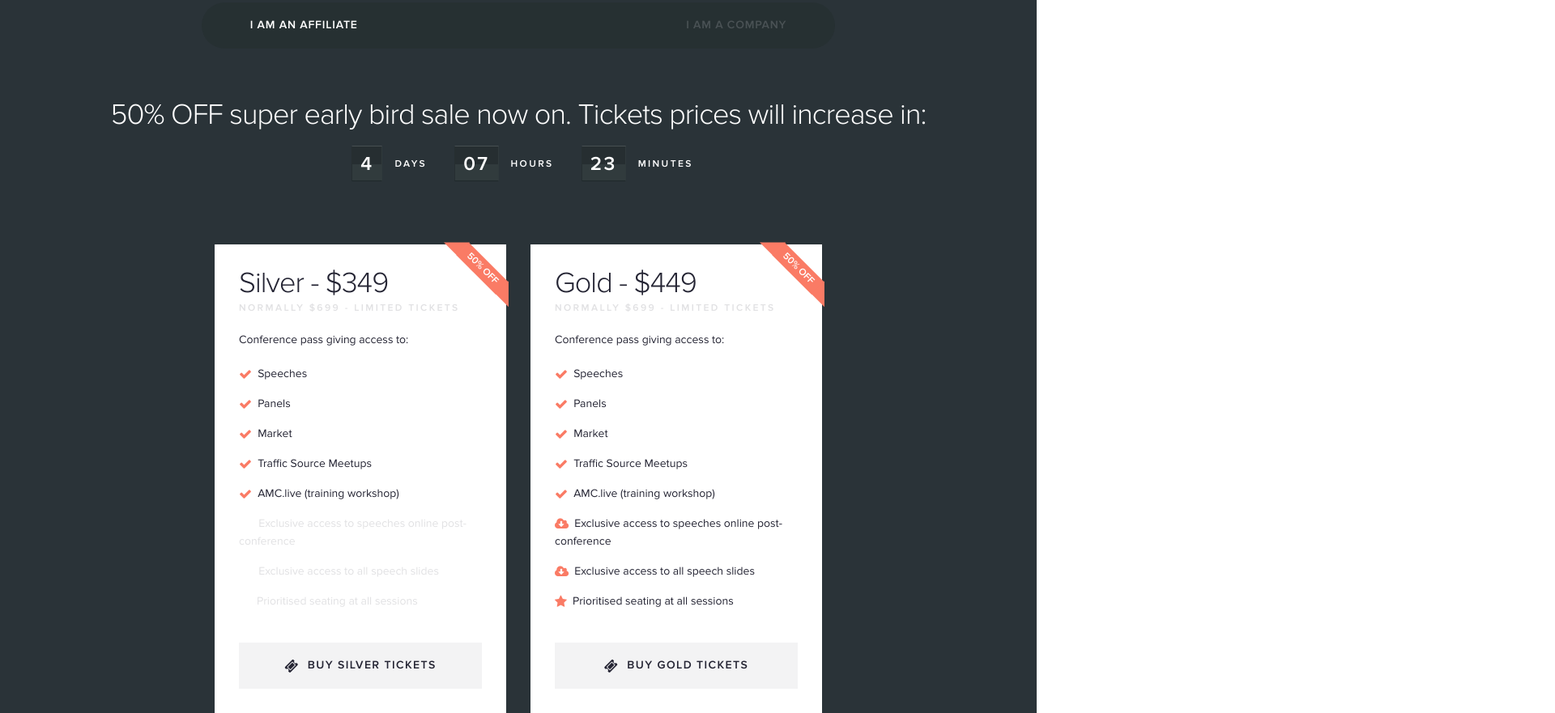
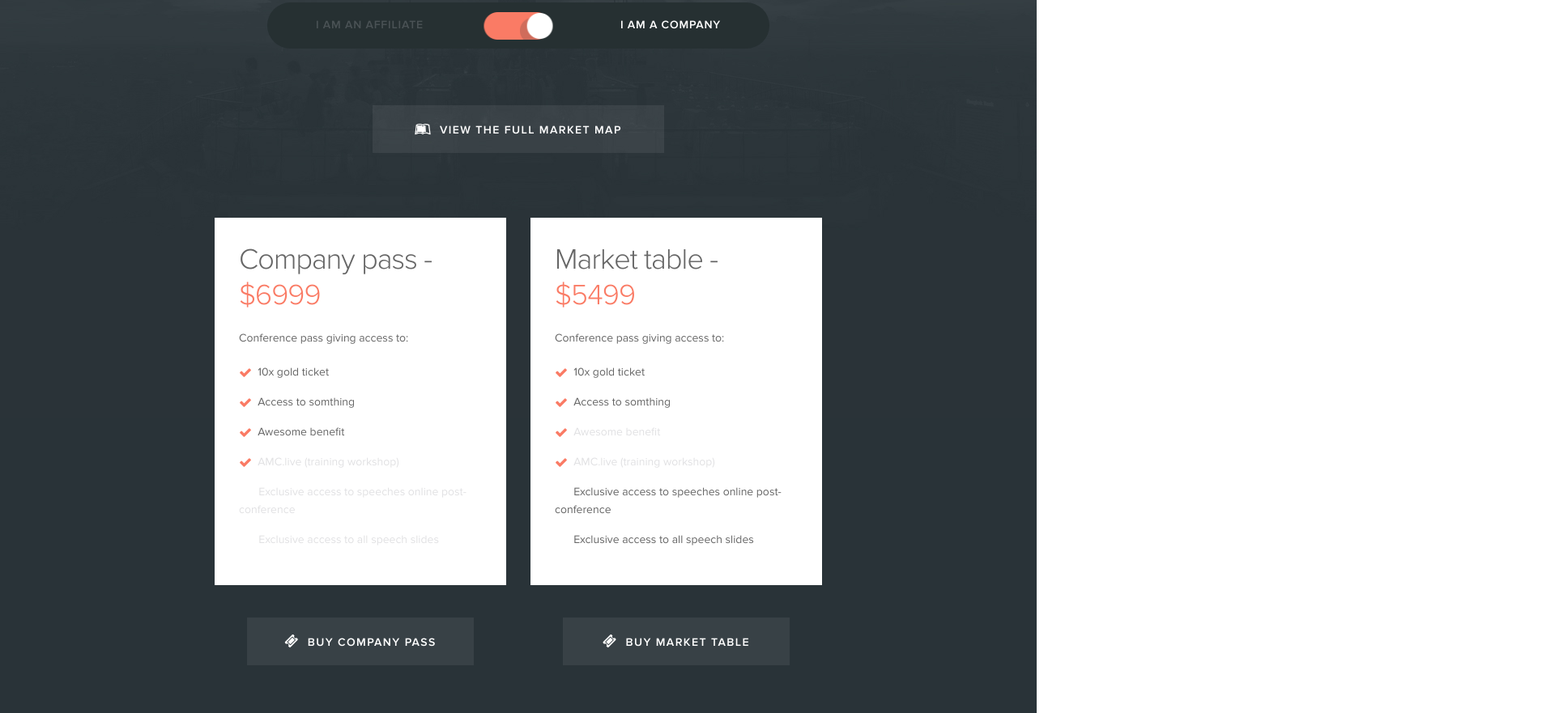
Before and after one commit to ezwon/test, a plain HTML site: page market.html in a window 1280 px wide. Shown: the part 428-1309 px from the top of the page at 81% size, 1920 px wide, since content can reach past the window. Drawn offline with Linux system fonts and the light colour scheme.

Commit message:
Updated every page
coded the latest version of design.

```diff
--- a/assets/css/style.css
+++ b/assets/css/style.css
@@ -68,7 +68,7 @@ p.bold{
 a.primary{
 	display: inline-block;
 	font-size: 0.875rem;
-	line-height: 0.875rem;
+	line-height: 1rem;
 	padding: 20px 40px;
 	text-transform: uppercase;
 	letter-spacing: 0.100em;
@@ -94,14 +94,18 @@ a.primary i{
 .dark{
 	background: #242433;
 }
+
 /* header */
-
 header{
 	width: 100%;
-	background: #333 url("../images/home-bg.jpg") center top no-repeat;
-	background-size: cover;
+	background: #333 url("../images/home-bg.jpg") center no-repeat;
 	padding:120px 0 170px 0;
 }
+	@media screen and (min-width:1900px){
+  	header{
+		background-size:cover;
+		}
+  	}
 .title{
 	width: 100%;
 	padding: 0 20px;
@@ -140,7 +144,7 @@ header{
   		}
   	}
 
-/* slogan */
+/* slogan homepage*/
 .slogan{
 	background: #fff;
 	padding: 90px 0;
@@ -188,13 +192,9 @@ header{
 	margin:40px 0 0 0;
 	text-align: center;
 }
-	@media screen and (max-width:568px){
-  	.slogan-margin{
-  		margin: 0 0 20px 0 !important;
-  		}
-  	}
 
-/* sponsor */
+
+/* sponsor homepage*/
 .sponsor{
 	padding: 50px 0;
 	background: #fcfcfc;
@@ -208,7 +208,7 @@ header{
 	margin: 30px auto 0;
 }
 
-/* ticket */
+/* ticket homepage*/
 .ticket{
 	padding:90px 0;
 	background: #fff;
@@ -267,11 +267,13 @@ header{
 	right:0;
 	top: 10px;
 	background: transparent url("../images/form-submit.png") center no-repeat;
+	background-size: contain;
 	border:none;
 	width: 50px;
-	height: 52px;
+	height: 53px;
 	cursor: pointer;
 	z-index: 1;
+	padding:10px;
 }
 
 /* footer */
@@ -319,9 +321,13 @@ header{
 /* ticket content */
 .ticket-content{
 	padding:160px 0 60px 0;
-	background: #2a3338;
+	background: #293338 url("../images/ticket-bg.jpg") center top no-repeat;
 }
-
+	@media screen and (min-width:1900px){
+  	.ticket-content{
+		background-size:cover;
+		}
+  	}
 .ticket-toggle{
 	width: 100%;
 	height: 57px;
@@ -410,60 +416,24 @@ header{
 		padding: 10px;
 		}
   	}
-.ticket-price h3 span{
+.ticket-price h2{
+	line-height: 2.75rem;
+	color: #666666;
+}
+.ticket-price h2 span{
 	color: #fa7b65;
 }
 .ribbon{
 	position: absolute;
-	top:19px;
-	right:-5px;
-	background: #fa7b65;
+	top:-3px;
+	right:-3px;
+	background: url("../images/ribbon.png") no-repeat;
+	background-size:contain;
 	padding: 0 10px;
 	height:22px;
-	transform:rotateZ(45deg);
-	-webkit-transform:rotateZ(45deg);
-	-moz-transform:rotateZ(45deg);
-	-o-transform:rotateZ(45deg);
-	-ms-transform:rotateZ(45deg);
-}
-.ribbon h5{
-	color: #fff;
-	line-height: 22px;
 	display: block;
-	font-weight: 500;
-	letter-spacing: normal;
-}
-.ribbon-left{
-	position: absolute;
-	left:-13px;
-	top:0px;
-	width: 0;
-	height: 0;
-	border-top: 16px solid transparent;
-	border-bottom: 16px solid transparent;
-	border-left: 16px solid #fa7b65;
-	display: block;
-	transform:rotateZ(45deg);
-	-webkit-transform:rotateZ(45deg);
-	-moz-transform:rotateZ(45deg);
-	-ms-transform:rotateZ(45deg);
-	-o-transform:rotateZ(45deg);
-}
-.ribbon-right{
-	position: absolute;
-	right:-13px;
-	top:0px;
-	width: 0;
-	height: 0;
-	border-top: 16px solid transparent;
-	border-bottom: 16px solid transparent;
-	border-left: 16px solid #fa7b65;
-	display: block;
-	transform:rotateZ(135deg);
-	-webkit-transform:rotateZ(135deg);
-	-moz-transform:rotateZ(135deg);
-	-o-transform:rotateZ(135deg);
-	-ms-transform:rotateZ(135deg);
+	width: 96px;
+	height: 94px;
 }
 .ticket-price h2{
 	font-weight: 300;
@@ -478,6 +448,7 @@ header{
 	line-height: 22px;
 }
 .ticket-price p{
+	color: #666666;
 	margin: 20px 0 0 0;
 }
 .ticket-price ul{
@@ -513,20 +484,66 @@ header{
 .ticket-price a i{
 	vertical-align: middle;
 }
+.ticket-toggle-left{
+	width: 85px;
+	height:35px;
+	background: url("../images/toggle-1.png") no-repeat;
+	background-size:contain;
+	display: block;
+	position: absolute;
+	top: 12px;
+	left: 50%;
+	transform: translate(-50%, 0);
+  	-webkit-transform: translate(-50%, 0);
+  	-moz-transform: translate(-50%, 0);
+  	-o-transform: translate(-50%, 0);
+  	-ms-transform: translate(-50%, 0);
+  	z-index: 10;
+}
+.ticket-toggle-right{
+	width: 85px;
+	height:35px;
+	background: url("../images/toggle-2.png") no-repeat;
+	background-size:contain;
+	display: block;
+	position: absolute;
+	top: 12px;
+	left: 50%;
+	transform: translate(-50%, 0);
+  	-webkit-transform: translate(-50%, 0);
+  	-moz-transform: translate(-50%, 0);
+  	-o-transform: translate(-50%, 0);
+  	-ms-transform: translate(-50%, 0);
+  	z-index: 10;
+}
+a.ticket-button{
+	display: block;
+	color: #fff;
+	margin:40px auto 0;
+	text-align: center;
+	background: rgba(255, 255, 255, 0.07);
+}
+.ticket-button-wrapper{
+	padding:0 40px;
+}
 
 /* events */
 .event-content{
 	padding:160px 0 150px 0;
 	background: #2a3338 url("../images/event-bg.jpg") center no-repeat;
-	background-size: cover;
 }
+	@media screen and (min-width:1900px){
+  	.event-content{
+		background-size:cover;
+		}
+  	}
 .main-content{
 	background: #fff;
 	overflow: hidden;
 }
 .content-left{
 	position: relative;
-	height: 500px;
+	eight:h 500px;
 }
 .content-right{
 	position: relative;
@@ -688,9 +705,14 @@ header{
 /* schedule widget*/
 .schedule-header{
 	padding:160px 0 0 0;
-	background: #2a3338;
+	background: #293338 url("../images/speaker-bg.jpg") center top no-repeat;
 	overflow: hidden;
 }
+	@media screen and (min-width:1600px){
+  	.location-header{
+		background-size:cover;
+		}
+  	}
 .schedule-date{
 	text-align: center;
 }
@@ -893,7 +915,7 @@ header{
 	color: #6dcff6;
 }
 .traffic{
-	color: #6a7378;
+	color: #cee866;
 }
 .timeline-disabled{
 	color: #293237;
@@ -924,7 +946,6 @@ header{
 .schedule-content{
 	background: #fafafa url("../images/schedule-bg.jpg") repeat-x;
 	position: relative;
-	/*padding:40px 20px 80px 20px;*/
 	padding:40px 0 80px 0;
 	overflow: hidden;
 }
@@ -985,13 +1006,13 @@ i.sched-arrow{
 	float:right;
 }
 li.sched-active{
-	background: #273035;
+	background: #fa7b65;
 }
 li.sched-active p, li.sched-active h4, li.sched-active i.sched-arrow{
 	color:#fff;
 }
 li.sched-active div.list-width{
-	border-bottom: 1px solid #273035;
+	border-bottom: 1px solid #fa7b65;
 }
 .sched-slider{
 	background: #fafafa;
@@ -1027,8 +1048,13 @@ li.sched-active div.speaker-details p{
 /* location */
 .location-header{
 	padding:160px 0 120px 0;
-	background: #2a3338;
+	background: #2a3338 url("../images/details-bg.jpg") center no-repeat;
 }
+	@media screen and (min-width:1900px){
+  	.location-header{
+		background-size:cover;
+		}
+  	}
 .location-content{
 	padding: 80px 0;
 	background: #fff;
--- a/market.html
+++ b/market.html
@@ -20,6 +20,24 @@
 <body>
 
 <section class="ticket-content">
+    <a href="index.html"><img src="assets/images/logo.png" class="home-link" alt="AWC Logo" /></a>
+    <nav class="default-nav">
+        <ul>
+            <li><a href="events.html"><h5>events</h5></a></li>
+            <li><a href="schedule.html"><h5>schedule & speakers</h5></a></li>
+            <li><a href="ticket.html"><h5>buy tickets</h5></a></li>
+            <li class="active"><a href="market.html"><h5>buy market tables</h5></a></li>
+            <li><a href="details.html"><h5>the details</h5></a></li>
+        </ul>
+    </nav>
+    <div class="language-list">
+        <ul>
+            <li class="active"><img src="assets/images/lang-england.png" alt="england flag" /></li>
+            <li><img src="assets/images/lang-china.png" alt="china flag" /></li>
+            <li><img src="assets/images/lang-indonesia.png" alt="indonesia flag" /></li>
+            <li><img src="assets/images/lang-thailand.png" alt="thailand flag" /></li>
+        </ul>
+    </div>
     <div class="container">
         <div class="row">
             <div class="col-lg-10 col-md-10 center-block">
@@ -28,62 +46,40 @@
                     <p>Lorem ipsum dolor sit amet, consectetur adipiscing elit. Phasellus vel sodales velit. Nullam sodales mi euismod enim congue gravida. </p>
                 </div>
                 <div class="row">
-                    <div class="col-md-10 center-block">
+                    <div class="col-lg-8 col-md-9 col-sm-10 center-block">
                         <div class="ticket-toggle">
-                            <h4 class="ticket-active toggle-left">i am an affiliate</h4>
-                            <h4 class="toggle-right">i am a company</h4>
+                            <a href="ticket.html"><h4 class="toggle-left">i am an affiliate</h4></a>
+                            <h4 class="ticket-active toggle-right">i am a company</h4>
+                            <a href="ticket.html"><span class="ticket-toggle-right"></span></a>
                         </div>
                     </div>
                 </div>
             </div>
-            <div class="col-lg-12">
-                <div class="ticket-timer">
-                    <h2>50% OFF super early bird sale now on. Tickets prices will increase in:</h2>
-                    <ul>
-                        <li>
-                            <span>4</span><h5>days</h5>
-                        </li>
-                        <li>
-                            <span>07</span><h5>hours</h5>
-                        </li>
-                        <li>
-                            <span>23</span><h5>minutes</h5>
-                        </li>
-                    </ul>
-                </div>
+            <div class="col-lg-4 col-md-5 col-sm-7 col-xs-10 center-block">
+                <a href="#" class="primary light ticket-button" style="margin:70px 0 30px 0"><i class="fa fa-leanpub"></i>view the full market map</a>
             </div>
             <div class="col-md-8 col-sm-10 col-xs-8 center-block">
                 <div class="row">
                     <div class="col-sm-6 col-xs-12">
                         <div class="ticket-price">
-                            <div class="ribbon">
-                                <h5>50% Off</h5>
-                                <span class="ribbon-left"></span>
-                                <span class="ribbon-right"></span>
-                            </div>
-                            <h2>Silver - <span>$349</span></h2>
-                            <h5>normally $699 - limited tickets</h5>
+                            <h2>Company pass - <span>$6999</span></h2>
                             <p>Conference pass giving access to:</p>
                             <ul>
                                 <li>
                                     <i class="fa fa-check"></i>
-                                    <p>Speeches</p>
+                                    <p>10x gold ticket</p>
                                 </li>
                                 <li>
                                     <i class="fa fa-check"></i>
-                                    <p>Panels</p>
+                                    <p>Access to somthing</p>
                                 </li>
                                 <li>
                                     <i class="fa fa-check"></i>
-                                    <p>Market</p>
+                                    <p>Awesome benefit</p>
                                 </li>
                                 <li>
                                     <i class="fa fa-check"></i>
-                                    <p>Traffic Source Meetups</p>
-                                </li>
-                                <li>
-                                    <i class="fa fa-check"></i>
-                                    <p>AMC.live (training workshop)</p>
+                                    <p class="price-inactive">AMC.live (training workshop)</p>
                                 </li>
                                 <li>
                                     <i class="fa fa-cloud-download icon-inactive"></i>
@@ -93,59 +89,45 @@
                                     <i class="fa fa-cloud-download icon-inactive"></i>
                                     <p class="price-inactive">Exclusive access to all speech slides</p>
                                 </li>
-                                <li>
-                                    <i class="fa fa-star icon-inactive"></i>
-                                    <p class="price-inactive">Prioritised seating at all sessions</p>
-                                </li>
                             </ul>
-                            <a href="#" class="primary light slogan-margin"><i class="fa fa-ticket"></i>Buy Silver Tickets</a>
+                        </div>
+                        <div class="ticket-button-wrapper">
+                            <a href="#" class="primary light ticket-button"><i class="fa fa-ticket"></i>Buy company pass</a>
                         </div>
                     </div>
                     <div class="col-sm-6 col-xs-12">
                         <div class="ticket-price">
-                            <div class="ribbon">
-                                <h5>50% Off</h5>
-                                <span class="ribbon-left"></span>
-                                <span class="ribbon-right"></span>
-                            </div>
-                            <h2>Gold - <span>$449</span></h2>
-                            <h5>normally $699 - limited tickets</h5>
+                            <h2>Market table - <span>$5499</span></h2>
                             <p>Conference pass giving access to:</p>
                             <ul>
                                 <li>
                                     <i class="fa fa-check"></i>
-                                    <p>Speeches</p>
+                                    <p>10x gold ticket</p>
                                 </li>
                                 <li>
                                     <i class="fa fa-check"></i>
-                                    <p>Panels</p>
+                                    <p>Access to somthing</p>
                                 </li>
                                 <li>
                                     <i class="fa fa-check"></i>
-                                    <p>Market</p>
+                                    <p class="price-inactive">Awesome benefit</p>
                                 </li>
                                 <li>
                                     <i class="fa fa-check"></i>
-                                    <p>Traffic Source Meetups</p>
+                                    <p class="price-inactive">AMC.live (training workshop)</p>
                                 </li>
                                 <li>
-                                    <i class="fa fa-check"></i>
-                                    <p>AMC.live (training workshop)</p>
-                                </li>
-                                <li>
-                                    <i class="fa fa-cloud-download"></i>
+                                    <i class="fa fa-check icon-inactive"></i>
                                     <p>Exclusive access to speeches online post-conference</p>
                                 </li>
                                 <li>
-                                    <i class="fa fa-cloud-download"></i>
+                                    <i class="fa fa-check icon-inactive"></i>
                                     <p>Exclusive access to all speech slides</p>
                                 </li>
-                                <li>
-                                    <i class="fa fa-star"></i>
-                                    <p>Prioritised seating at all sessions</p>
-                                </li>
                             </ul>
-                            <a href="#" class="primary light slogan-margin"><i class="fa fa-ticket"></i>Buy Gold Tickets</a>
+                        </div>
+                        <div class="ticket-button-wrapper">
+                            <a href="#" class="primary light ticket-button"><i class="fa fa-ticket"></i>Buy market Table</a>
                         </div>
                     </div>
                 </div>
@@ -157,19 +139,24 @@
 <section class="social-media">
     <div class="container">
         <div class="row">
-            <div class="col-lg-6 center-block">
+            <div class="col-lg-6 col-md-8 center-block">
                 <div class="social-media-details">
                     <h5>find us online</h5>
                     <i class="fa fa-facebook-official"></i>
                     <i class="fa fa-twitter"></i>
                     <i class="fa fa-instagram"></i>
+                    <h5 class="form-title">Keep in touch, join our mailing list</h5>
+                    <div class="social-media-form">
+                        <input type="text" class="form-textfield" placeholder="Enter your email address"/>
+                        <input type="submit" class="form-submit" value="">
+                    </div>
                 </div>
             </div>
         </div>
     </div>
 </section>
 
-<footer>
+<section class="sponsor-footer">
     <div class="container">
         <div class="row">
             <div class="col-sm-3">
@@ -185,13 +172,15 @@
                 <img src="assets/images/logo.png" alt="" />
             </div>
         </div>
-        <div class="row">
-            <div class="col-md-12">
-                <div class="copyright">
-                    <h5>affiliate world asia. brought to you by stm. © copyright istackholdings ltd 2015</h5>
-                </div>
-            </div>
-        </div>
+    </div>
+</section>
+
+<footer class="copyright">
+    <img src="assets/images/logo-2.png" alt="" class="logo-footer"/>
+    <p>Read our <a href="#">Terms and conditions.</a> Contact us at: <a href="#">info@affiliateworldconferences.com.</a></p>
+    <p>Affiliate World Asia: brought to you by STM. © Copyright iStackHoldings Ltd 2015</p>
+    <div class="stm-footer">
+        <img src="assets/images/stm-logo.png" alt="STM logo" />
     </div>
 </footer>
 
```
Also changed, not shown: details.html (+34 -9 lines), schedule.html (+38 -13 lines), ticket.html (+50 -30 lines), assets/images/details-bg.jpg (added), assets/images/form-submit.png, assets/images/home-bg.jpg, assets/images/marker.png, assets/images/ribbon.png (added), assets/images/speaker-bg.jpg (added), assets/images/ticket-bg.jpg (added), assets/images/tickets-bg.jpg (deleted), assets/images/toggle-1.png (added), assets/images/toggle-2.png (added), assets/js/script.js (line endings or trailing spaces), 1 more files.
